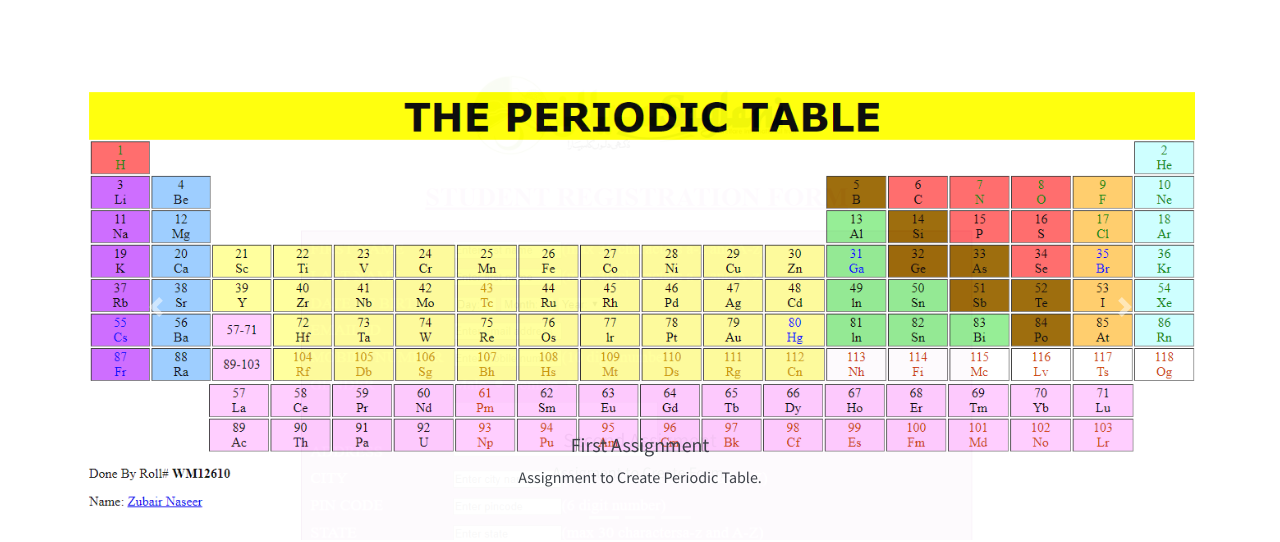
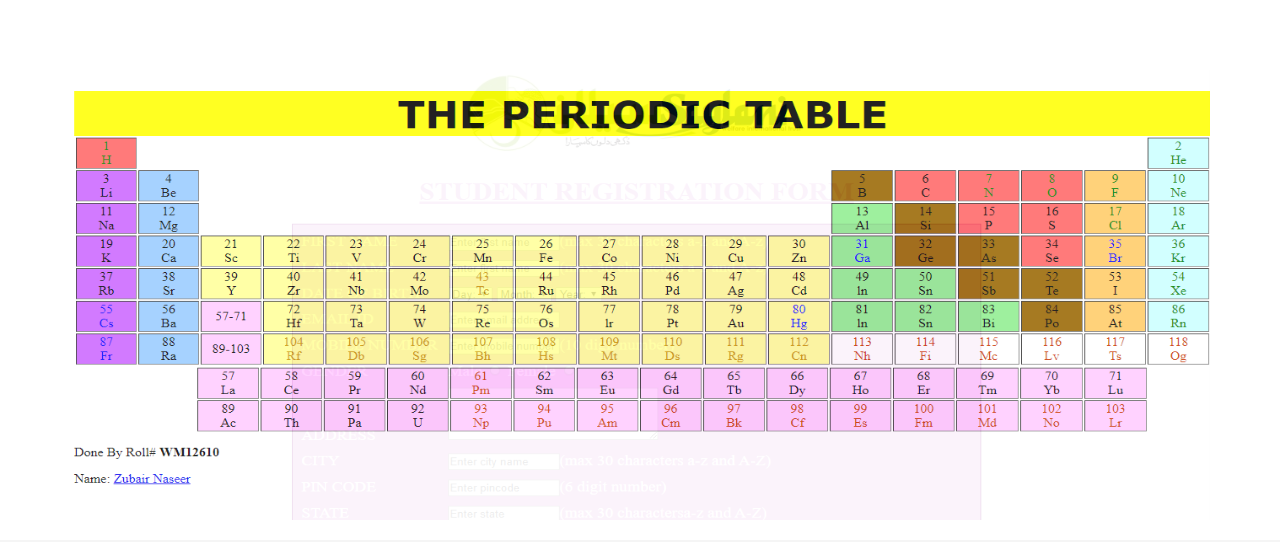
Before and after one commit to iamzubairnaseer/Web-Mobile-Hybrid-App-Development-Course, a plain HTML site: page public/index.html in a window 1280 px wide. Shown: the part 421-963 px from the top of the page. Drawn offline with nearby package versions, Linux system fonts and the light colour scheme.

Commit message:
slider updated

```diff
--- a/public/Assignment3/style.css
+++ b/public/Assignment3/style.css
@@ -102,10 +102,13 @@ option{
 }
 
 .slides{
-    width: 80%;
+    max-width: 1140px;
+    width:100%;
     height: 450px;
-    animation: animate 16s ease-in-out infinite;
-    background-size: 1140px 450px;
+    animation: animate 60s ease-in-out infinite;
+    /* background-size: 1140px 450px;  */
+    background-repeat:no-repeat;
+    background-size: 100% 100%;
 }
 
 .headline, .counter{
--- a/public/index.html
+++ b/public/index.html
@@ -48,43 +48,10 @@
     </div>
   </div>
 
-  <div id="carouselExampleCaptions" class="container carousel slide carousel-fade" data-ride="carousel">
-    <ol class="carousel-indicators">
-      <li data-target="#carouselExampleCaptions" data-slide-to="0" class="active"></li>
-      <li data-target="#carouselExampleCaptions" data-slide-to="1"></li>
-      <li data-target="#carouselExampleCaptions" data-slide-to="2"></li>
-    </ol>
-    <div class="carousel-inner">
-      <div class="carousel-item active">
-        <img src="Assignment1/Screenshot.png" class="d-block w-100" alt="Screenshot">
-        <div class="carousel-caption d-none d-md-block">
-          <h5 class="text-dark">First Assignment</h5>
-          <p class="text-dark">Assignment to Create Periodic Table.</p>
-        </div>
-      </div>
-      <div class="carousel-item">
-        <img src="Assignment2/Screenshot.png" class="d-block w-100" alt="Screenshot">
-        <div class="carousel-caption d-none d-md-block">
-          <h5 class="text-dark">Second Assigment</h5>
-          <p class="text-dark">Assigment to Create Form.</p>
-        </div>
-      </div>
-      <div class="carousel-item">
-        <img src="Assignment3/Screenshot.png" class="d-block w-100" alt="Screenshot">
-        <div class="carousel-caption d-none d-md-block">
-          <h5 class="text-dark">Third Assigment</h5>
-          <p class="text-dark">Assigment to Create Saylani Home Page.</p>
-        </div>
-      </div>
+  <div class="slider">
+    <div class="slides">
+
     </div>
-    <a class="carousel-control-prev" href="#carouselExampleCaptions" role="button" data-slide="prev">
-      <span class="carousel-control-prev-icon" aria-hidden="true"></span>
-      <span class="sr-only">Previous</span>
-    </a>
-    <a class="carousel-control-next" href="#carouselExampleCaptions" role="button" data-slide="next">
-      <span class="carousel-control-next-icon" aria-hidden="true"></span>
-      <span class="sr-only">Next</span>
-    </a>
   </div>
 
   <div class="assigment">
--- a/public/style.css
+++ b/public/style.css
@@ -16,6 +16,7 @@
 
 .header{
     display: flex;
+    justify-content: center;
 }
 
 .head-container{
@@ -23,8 +24,9 @@
     flex-direction: row;
     flex-wrap: wrap;
     justify-content: space-between;
-    width: 1140px;
-    margin: 0px auto;
+    max-width: 1140px;
+    width: 100%;
+    /* margin: 0px auto; */
     /* padding: 10px 0px; */
 }
 
@@ -73,6 +75,33 @@
 .avatar-container h1 span{
     font-family: Pacifico;
     color: #66B6D3;
+}
+
+.slider{
+    display:flex;
+    justify-content: center;
+}
+
+.slides{
+    max-width: 1140px;
+    width:100%;
+    height: 450px;
+    animation: duration 60s ease-in-out infinite;
+    /* background-size: 1140px 450px;  */
+    background-repeat:no-repeat;
+    background-size: 100% 100%;
+}
+
+@keyframes duration{
+    0%,100%{
+        background-image: url('Assignment1/Screenshot.png');
+    }
+    33%{
+        background-image: url('Assignment2/Screenshot.png');
+    }
+    66%{
+        background-image: url('Assignment3/Screenshot.png');
+    }
 }
 
 .assigment{
@@ -150,7 +179,7 @@
     border-bottom: 1px solid gray;
 }
 
-@media screen and (max-width:769px){
+/* @media screen and (max-width:769px){
 
     .head-container{
         flex-direction: column;
@@ -164,4 +193,4 @@
     .foot{
         text-align: center;
     }
-}
+} */
```
